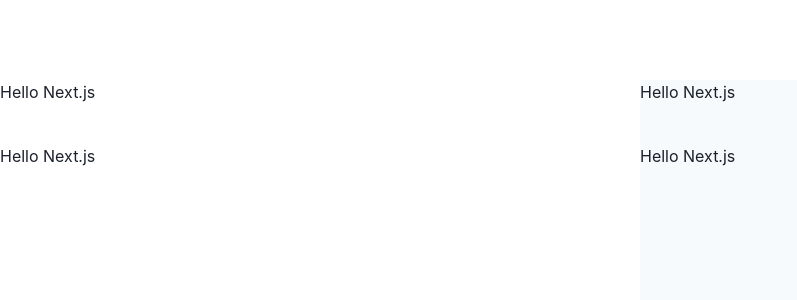
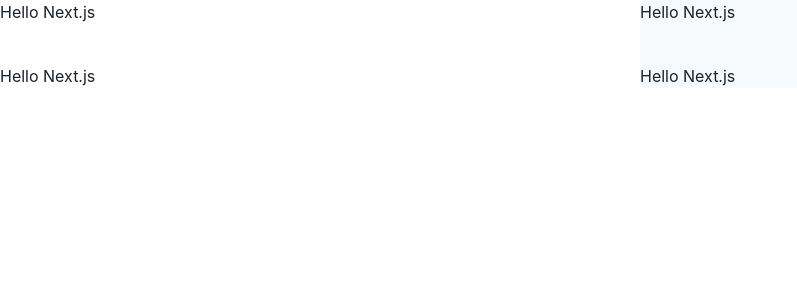
Before and after one commit to mosesnjoroge/nextjs-chakra-ui-1, a Next.js app: page / in a window 1280 px wide. Shown: the top 300 px of the page, without its empty margins (0-797 px from the left). Built offline with nearby package versions, Linux system fonts and the light colour scheme.

Commit message:
refactored details and cart component into individual components

```diff
--- a/pages/index.tsx
+++ b/pages/index.tsx
@@ -1,28 +1,13 @@
+import Cart from "@/src/sections/cart";
+import Details from "@/src/sections/details";
 import { Container, Flex, VStack } from "@chakra-ui/react";
 
 export default function Home() {
   return (
     <Container maxW="container.xl" p={0}>
-      <Flex h="100vh" py={20}>
-        <VStack
-          w="full"
-          h="full"
-          spacing={10}
-          alignItems="flex-start"
-        >
-          <h1>Hello Next.js</h1>
-          <h1>Hello Next.js</h1>
-        </VStack>
-        <VStack
-          w="full"
-          h="full"
-          spacing={10}
-          alignItems="flex-start"
-          bg="gray.50"
-        >
-          <h1>Hello Next.js</h1>
-          <h1>Hello Next.js</h1>
-        </VStack>
+      <Flex>
+        <Details/>
+        <Cart/>
       </Flex>
     </Container>
   );
--- /dev/null
+++ b/src/sections/cart.tsx
@@ -0,0 +1,15 @@
+import { VStack } from "@chakra-ui/react"
+export default function Cart() {
+  return(
+    <VStack
+    w="full"
+    h="full"
+    spacing={10}
+    alignItems="flex-start"
+    bg="gray.50"
+  >
+    <h1>Hello Next.js</h1>
+    <h1>Hello Next.js</h1>
+  </VStack>
+  )
+}
--- /dev/null
+++ b/src/sections/details.tsx
@@ -0,0 +1,15 @@
+import { VStack } from "@chakra-ui/react";
+
+export default function Details() {
+  return(
+    <VStack
+      w="full"
+      h="full"
+      spacing={10}
+      alignItems="flex-start"
+    >
+      <h1>Hello Next.js</h1>
+      <h1>Hello Next.js</h1>
+    </VStack>
+  )
+}
```
